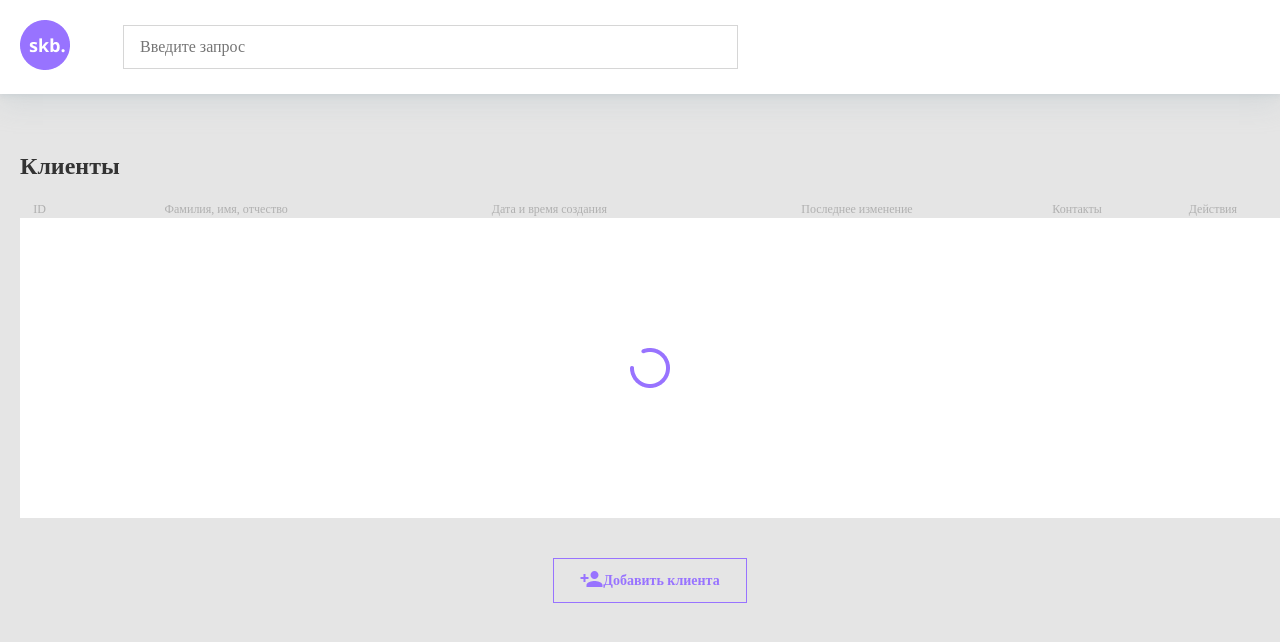
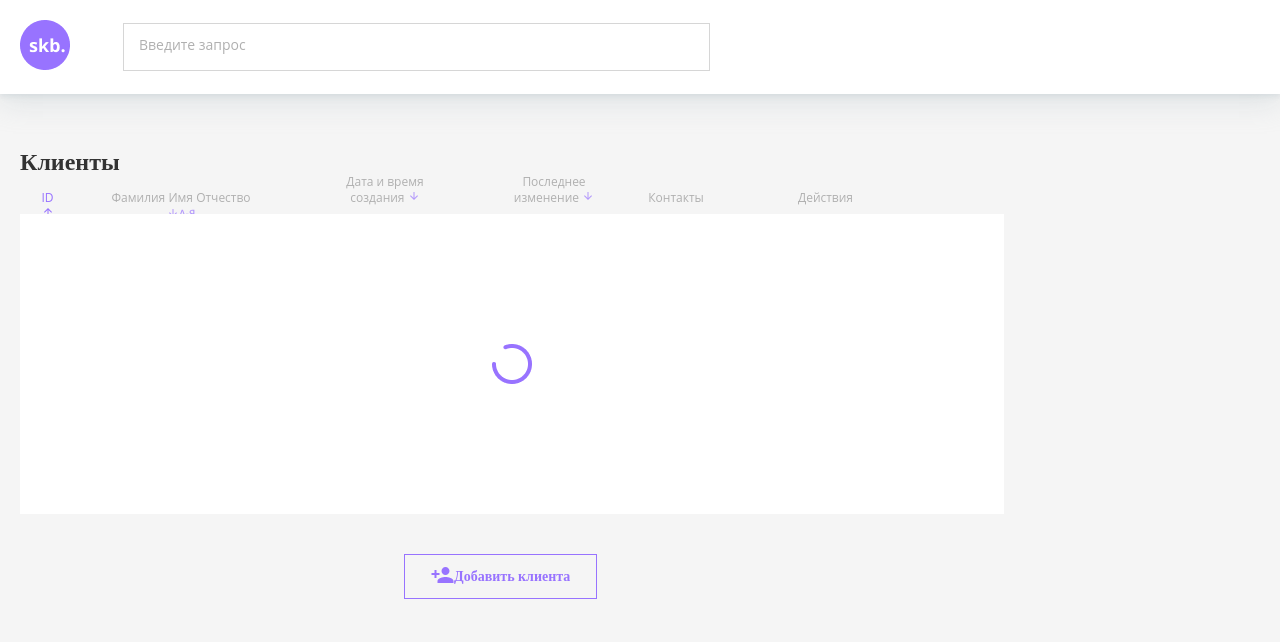
Before and after one commit to 312vektor321/frontend-pro-master, a plain HTML site: page index.html in a window 1280 px wide. Drawn offline with Linux system fonts and the light colour scheme.

Commit message:
Слегка исправил позиционирование элементов

```diff
--- a/css/style.css
+++ b/css/style.css
@@ -1,5 +1,7 @@
 body {
-    background-color: #E5E5E5;
+    background-color: #F5F5F5;
+
+    position: relative;
 }
 
 .header {
@@ -8,6 +10,24 @@ body {
     align-items: center;
     background: #FFFFFF;
     box-shadow: 0px 9.03012px 27.0904px rgba(176, 190, 197, 0.32), 0px 3.38629px 5.64383px rgba(176, 190, 197, 0.32);
+
+
+}
+
+.header>div {
+    position: absolute;
+    left: 139px;
+    top: 35px;
+
+    width: 107px;
+    height: 19px;
+
+    font-family: Open Sans;
+    font-size: 14px;
+    font-weight: 400;
+    line-height: 19.07px;
+
+    color: #B0B0B0;
 }
 
 .header__img {
@@ -16,9 +36,7 @@ body {
 
 .header__search {
     width: 581px;
-    padding: 12px 16px;
-    border: none;
-    outline: none;
+    height: 44px;
     border: 1px solid rgba(51, 51, 51, 0.2);
 }
 
@@ -36,6 +54,11 @@ body {
     align-items: center;
     /* black */
     color: #333333;
+
+    position: absolute;
+    top: 130px;
+    left: 20px;
+
 }
 
 .main__table {
@@ -46,17 +69,85 @@ body {
 .main__hcol {
     font-weight: 400;
     font-size: 12px;
-    line-height: 16px;
+    line-height: 16.34px;
     color: #B0B0B0;
+    font-family: 'Open Sans';
+}
+
+.main__hcol__active {
+    color: #9873FF;
+
+    width: 13px;
+    height: 17px;
+
+    position: absolute;
+    top: 189px;
+    left: 40px;
+
+}
+
+.b1 {
+    width: 140px;
+    height: 17px;
+
+    position: absolute;
+    top: 189px;
+    left: 110px;
+}
+
+.b2 {
+    width: 82px;
+    height: 33px;
+
+    position: absolute;
+    top: 173px;
+    left: 343px;
+
+}
+
+.b3 {
+    width: 104px;
+    height: 33px;
+
+    position: absolute;
+    top: 173px;
+    left: 501px;
+
+}
+
+.b4 {
+    width: 56px;
+    height: 17px;
+
+    position: absolute;
+    top: 189px;
+    left: 647px;
+
+}
+
+.b5 {
+    width: 55px;
+    height: 17px;
+
+    position: absolute;
+    top: 189px;
+    left: 797px;
+
 }
 
 .main__load {
+    width: 984px;
     height: 300px;
     margin-bottom: 40px;
     background-color: #FFFFFF;
     background-image: url(../img/load.png);
     background-position: center;
     background-repeat: no-repeat;
+
+    position: absolute;
+    left: 20px;
+    top: 214px;
+
 }
 
 .main__btn {
@@ -70,6 +161,10 @@ body {
     background-color: transparent;
     border: 1px solid #9873FF;
     color: #9873FF;
+
+    position: absolute;
+    top: 554px;
+    left: 404px;
 }
 
 .main__btn span {
--- a/index.html
+++ b/index.html
@@ -12,25 +12,80 @@
 <body>
     <header class="header">
         <a href="#" class="header__link"><img src="./img/logo.png" alt="лого" class="header__img"></a>
-        <input type="text" class="header__search" placeholder="Введите запрос">
+        <input type="text" class="header__search">
+        <div>Введите запрос</div>
     </header>
     <main class="main">
         <h1 class="main__title">Клиенты</h1>
         <table class="main__table">
             <tr class="main__row">
-                <th class="main__hcol">ID</th>
-                <th class="main__hcol">Фамилия, имя, отчество</th>
-                <th class="main__hcol">Дата и время создания</th>
-                <th class="main__hcol">Последнее изменение</th>
-                <th class="main__hcol">Контакты</th>
-                <th class="main__hcol">Действия</th>
+                <th class="main__hcol main__hcol__active"> <span>ID</span>
+
+                    <svg width="12" height="12" viewBox="0 0 12 12" fill="none" xmlns="http://www.w3.org/2000/svg">
+                        <path d="M2 6L2.705 6.705L5.5 3.915L5.5 10L6.5 10L6.5 3.915L9.29 6.71L10 6L6 2L2 6Z"
+                            fill="#9873FF" />
+                    </svg>
+                </th>
+                <th class="main__hcol b1"> <span>Фамилия Имя Отчество</span>
+                    <svg width="29" height="14" viewBox="0 0 29 14" fill="none" xmlns="http://www.w3.org/2000/svg">
+                        <g opacity="0.7">
+                            <path
+                                d="M17.3711 11L16.6582 9.01758H13.9287L13.2305 11H12L14.6709 3.83203H15.9404L18.6113 11H17.3711ZM16.3506 8.01172L15.6816 6.06836C15.6328 5.93815 15.5645 5.73307 15.4766 5.45312C15.3919 5.17318 15.3333 4.9681 15.3008 4.83789C15.2129 5.23828 15.0843 5.67611 14.915 6.15137L14.2705 8.01172H16.3506ZM18.9629 8.80762V7.83105H21.4727V8.80762H18.9629ZM25.0322 8.13867L23.2646 11H21.9316L23.9434 7.87012C23.0319 7.55436 22.5762 6.8903 22.5762 5.87793C22.5762 5.22363 22.8024 4.72396 23.2549 4.37891C23.7074 4.03385 24.373 3.86133 25.252 3.86133H27.3955V11H26.2236V8.13867H25.0322ZM26.2236 4.83789H25.2959C24.8044 4.83789 24.4268 4.92578 24.1631 5.10156C23.9027 5.27409 23.7725 5.55729 23.7725 5.95117C23.7725 6.33529 23.8994 6.63477 24.1533 6.84961C24.4072 7.06445 24.8011 7.17188 25.335 7.17188H26.2236V4.83789Z"
+                                fill="#9873FF" />
+                            <g clip-path="url(#clip0_221_916)">
+                                <path d="M10 7L9.295 6.295L6.5 9.085L6.5 3H5.5L5.5 9.085L2.71 6.29L2 7L6 11L10 7Z"
+                                    fill="#9873FF" />
+                            </g>
+                        </g>
+                        <defs>
+                            <clipPath id="clip0_221_916">
+                                <rect width="12" height="12" fill="white" transform="translate(0 1)" />
+                            </clipPath>
+                        </defs>
+                    </svg>
+
+                </th>
+                <th class="main__hcol b2"> <span>Дата и время создания</span>
+                    <svg width="12" height="12" viewBox="0 0 12 12" fill="none" xmlns="http://www.w3.org/2000/svg">
+                        <g opacity="0.7" clip-path="url(#clip0_221_919)">
+                            <path d="M10 6L9.295 5.295L6.5 8.085L6.5 2H5.5L5.5 8.085L2.71 5.29L2 6L6 10L10 6Z"
+                                fill="#9873FF" />
+                        </g>
+                        <defs>
+                            <clipPath id="clip0_221_919">
+                                <rect width="12" height="12" fill="white" />
+                            </clipPath>
+                        </defs>
+                    </svg>
+
+                </th>
+                <th class="main__hcol b3"><span>Последнее изменение</span>
+                    <svg width="12" height="12" viewBox="0 0 12 12" fill="none" xmlns="http://www.w3.org/2000/svg">
+                        <g opacity="0.7" clip-path="url(#clip0_221_920)">
+                            <path d="M10 6L9.295 5.295L6.5 8.085L6.5 2H5.5L5.5 8.085L2.71 5.29L2 6L6 10L10 6Z"
+                                fill="#9873FF" />
+                        </g>
+                        <defs>
+                            <clipPath id="clip0_221_920">
+                                <rect width="12" height="12" fill="white" />
+                            </clipPath>
+                        </defs>
+                    </svg>
+
+                </th>
+                <th class="main__hcol b4">Контакты</th>
+                <th class="main__hcol b5">Действия</th>
             </tr>
         </table>
+
         <div class="main__load"></div>
-        <button class="main__btn"> <svg  width="23" height="16" viewBox="0 0 23 16" fill="none" xmlns="http://www.w3.org/2000/svg">
-          <path d="M14.5 8C16.71 8 18.5 6.21 18.5 4C18.5 1.79 16.71 0 14.5 0C12.29 0 10.5 1.79 10.5 4C10.5 6.21 12.29 8 14.5 8ZM5.5 6V3H3.5V6H0.5V8H3.5V11H5.5V8H8.5V6H5.5ZM14.5 10C11.83 10 6.5 11.34 6.5 14V16H22.5V14C22.5 11.34 17.17 10 14.5 10Z" fill="#9873FF"/>
-          </svg>
-           <span>Добавить клиента</span></button>
+        <button class="main__btn"> <svg width="23" height="16" viewBox="0 0 23 16" fill="none"
+                xmlns="http://www.w3.org/2000/svg">
+                <path
+                    d="M14.5 8C16.71 8 18.5 6.21 18.5 4C18.5 1.79 16.71 0 14.5 0C12.29 0 10.5 1.79 10.5 4C10.5 6.21 12.29 8 14.5 8ZM5.5 6V3H3.5V6H0.5V8H3.5V11H5.5V8H8.5V6H5.5ZM14.5 10C11.83 10 6.5 11.34 6.5 14V16H22.5V14C22.5 11.34 17.17 10 14.5 10Z"
+                    fill="#9873FF" />
+            </svg>
+            <span>Добавить клиента</span></button>
 
     </main>
 
```
